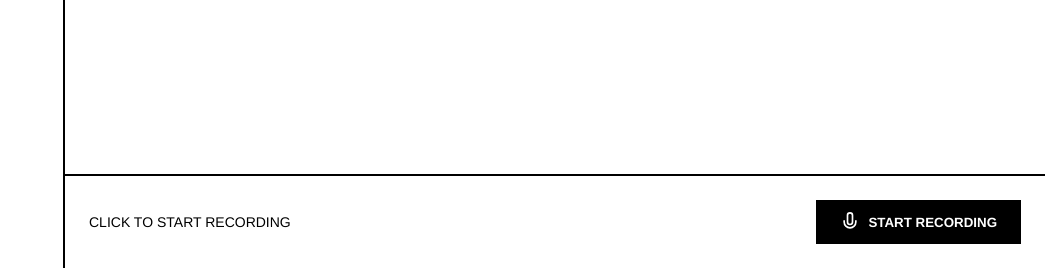
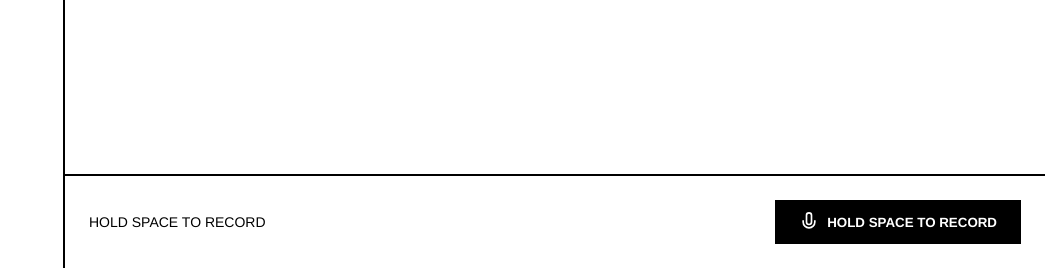
Before and after one commit to Mich404elle/CompanionLink_flask, a Flask app: page /melissa_voicechat in a window 1280 px wide. Shown: the part 532-800 px from the top of the page, without its empty margins (235-1280 px from the left). Run offline with Flask 3, Linux system fonts and the light colour scheme; some web fonts are replaced.

Commit message:
hold on to space for recording

```diff
--- a/templates/melissa_voicechat.html
+++ b/templates/melissa_voicechat.html
@@ -597,19 +597,27 @@
     let isRecording = false;
     let currentAudio = null;
     const sessionId = Date.now().toString();
+    let recordingStream = null;
 
     // Get DOM elements
     const recordButton = document.getElementById('recordButton');
     const recordingIndicator = document.getElementById('recordingIndicator');
     const statusText = document.getElementById('statusText');
 
-    recordButton.addEventListener('click', toggleRecording);
+    recordButton.removeEventListener('click', toggleRecording);
 
     // Add keyboard shortcut for recording
-    document.addEventListener('keydown', (event) => {
-        if (event.code === 'Space') {
+    document.addEventListener('keydown', async (event) => {
+        if (event.code === 'Space' && !isRecording) {
             event.preventDefault();
-            toggleRecording();
+            await startRecording();
+        }
+    });
+
+    document.addEventListener('keyup', async (event) => {
+        if (event.code === 'Space' && isRecording) {
+            event.preventDefault();
+            await stopRecording();
         }
     });
 
@@ -638,7 +646,6 @@
             const audioData = atob(base64Audio);
             const arrayBuffer = new ArrayBuffer(audioData.length);
             const view = new Uint8Array(arrayBuffer);
-
             for (let i = 0; i < audioData.length; i++) {
                 view[i] = audioData.charCodeAt(i);
             }
@@ -659,12 +666,22 @@
                 return new Promise((resolve, reject) => {
                     audio.preload = 'auto';
 
-                    // Set up event listeners for Safari
-                    audio.addEventListener('canplaythrough', async () => {
-                        try {
-                            // Create and trigger user interaction
+                    // Create a visible button for user interaction
                     const tempButton = document.createElement('button');
-                            tempButton.style.display = 'none';
+                    tempButton.textContent = "Play Response";
+                    tempButton.style.cssText = `
+                    position: fixed;
+                    bottom: 20px;
+                    right: 20px;
+                    z-index: 1000;
+                    padding: 10px 20px;
+                    background: #000;
+                    color: #fff;
+                    border: none;
+                    border-radius: 4px;
+                    cursor: pointer;
+                    font-weight: bold;
+                `;
                     document.body.appendChild(tempButton);
 
                     const playAttempt = async () => {
@@ -675,25 +692,28 @@
                             resolve();
                         } catch (e) {
                             console.error('Safari playback error:', e);
+                            tempButton.remove();
                             reject(e);
                         }
                     };
 
                     tempButton.addEventListener('click', playAttempt);
-                            tempButton.click();
-                        } catch (error) {
-                            console.error('Safari setup error:', error);
-                            reject(error);
+
+                    // Auto-remove button after 10 seconds if not clicked
+                    setTimeout(() => {
+                        if (document.body.contains(tempButton)) {
+                            tempButton.remove();
+                            reject(new Error('Playback timeout'));
                         }
-                    }, { once: true });
+                    }, 10000);
 
                     // Error handling
                     audio.addEventListener('error', (e) => {
                         console.error('Audio loading error:', e);
+                        tempButton.remove();
                         reject(e);
                     });
 
-                    // Set source and load
                     audio.src = audioUrl;
                     audio.load();
                 });
@@ -739,6 +759,7 @@
     async function startRecording() {
         try {
             const stream = await navigator.mediaDevices.getUserMedia({ audio: true });
+            recordingStream = stream;
             mediaRecorder = new MediaRecorder(stream);
             audioChunks = [];
 
@@ -746,24 +767,35 @@
                 audioChunks.push(event.data);
             });
 
-            mediaRecorder.addEventListener('stop', sendAudioToServer);
+            mediaRecorder.addEventListener('stop', () => {
+                stopRecordingStream();
+                sendAudioToServer();
+            });
 
             mediaRecorder.start();
             isRecording = true;
 
+            // Update UI
             recordButton.innerHTML = `
             <svg width="20" height="20" viewBox="0 0 24 24" fill="none" stroke="currentColor" stroke-width="2">
                 <rect x="6" y="4" width="12" height="16"/>
             </svg>
-                Stop Recording
+            Recording...
         `;
             recordButton.classList.add('recording');
             recordingIndicator.classList.add('recording');
-            statusText.textContent = 'Recording... Press Space to stop';
+            statusText.textContent = 'Release Space to send message';
 
         } catch (err) {
             console.error('Error accessing microphone:', err);
             showWarning('Unable to access microphone. Please ensure you have granted permission.');
+        }
+    }
+
+    function stopRecordingStream() {
+        if (recordingStream) {
+            recordingStream.getTracks().forEach(track => track.stop());
+            recordingStream = null;
         }
     }
 
@@ -778,13 +810,23 @@
                 <path d="M12 1a3 3 0 0 0-3 3v8a3 3 0 0 0 6 0V4a3 3 0 0 0-3-3z"/>
                 <path d="M19 10v2a7 7 0 0 1-14 0v-2"/>
             </svg>
-                Start Recording
+            Hold Space to Record
         `;
             recordButton.classList.remove('recording');
             recordingIndicator.classList.remove('recording');
             statusText.textContent = 'Processing...';
         }
     }
+
+    // Update the initial button text
+    recordButton.innerHTML = `
+    <svg width="20" height="20" viewBox="0 0 24 24" fill="none" stroke="currentColor" stroke-width="2">
+        <path d="M12 1a3 3 0 0 0-3 3v8a3 3 0 0 0 6 0V4a3 3 0 0 0-3-3z"/>
+        <path d="M19 10v2a7 7 0 0 1-14 0v-2"/>
+    </svg>
+    Hold Space to Record
+`;
+    statusText.textContent = 'Hold Space to record';
 
     // Server communication
     async function sendAudioToServer() {
@@ -956,23 +998,7 @@
 
             const data = await response.json();
 
-            const feedbackDiv = document.getElementById('feedback');
-            const feedbackMessageDiv = document.getElementById('feedback-message');
-            const containerDiv = document.querySelector('.container');
-
-            if (data.feedback && feedbackDiv && feedbackMessageDiv) {
-                const formattedFeedback = data.feedback
-                    .split('\n\n')
-                    .map(section => `<div class="feedback-section">${section.replace(/\n/g, '<br>')}</div>`)
-                    .join('');
-
-                feedbackMessageDiv.innerHTML = formattedFeedback;
-                containerDiv.style.display = 'none';
-                feedbackDiv.style.display = 'flex';
-            } else {
-                window.location.href = '/select';
-            }
-
+            // ...rest of the function
         } catch (error) {
             console.error('Error ending chat:', error);
             showWarning('Error ending chat. Please try again.');
```
Lines whose indentation alone changed are shown as unchanged.
